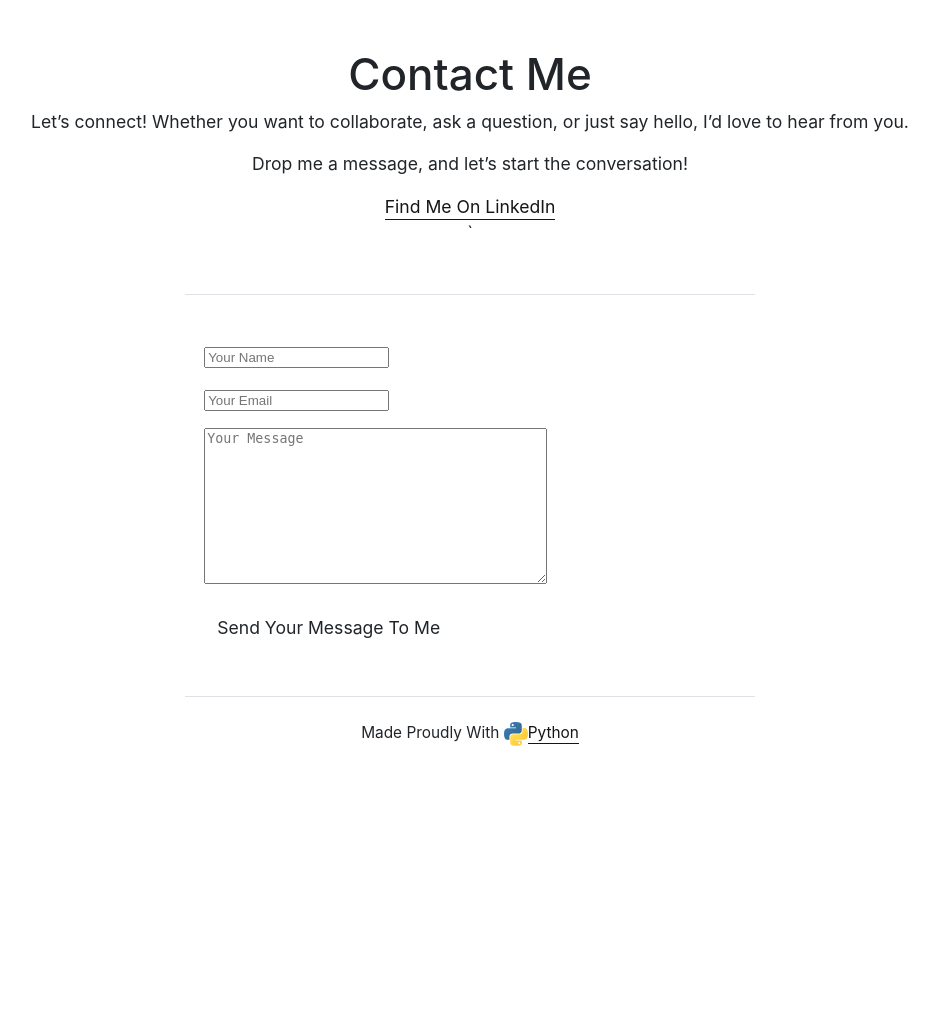
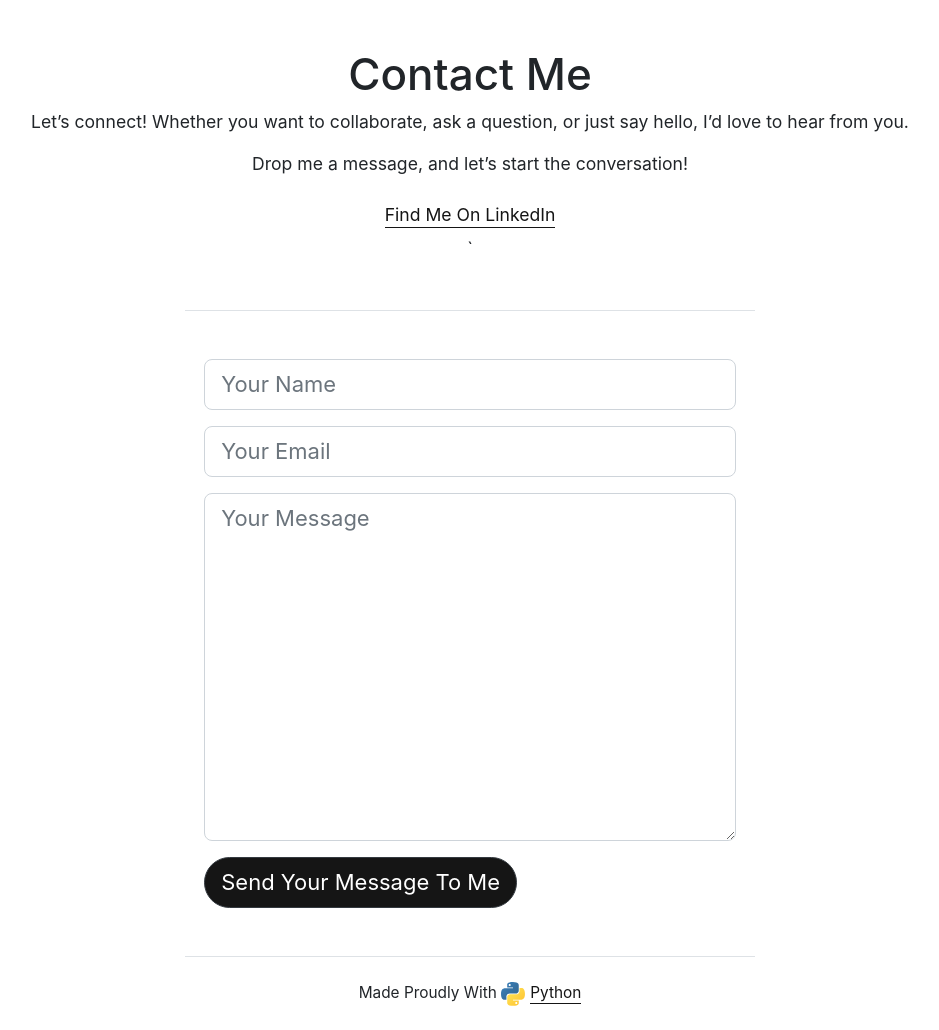
Before and after one commit to didogrigorov/didodiary, a Django app: page /contact/ in a window 1280 px wide. Shown: the part 99-1129 px from the top of the page, without its empty margins (170-1109 px from the left). Before the commit the page ends 845 px from the top, so only its background shows below. Run offline with Django 5.2, Linux system fonts and the light colour scheme; some libraries are stand-ins or nearby versions.

Commit message:
Changes to html files - 2

```diff
--- a/templates/contact.html
+++ b/templates/contact.html
@@ -2,7 +2,7 @@
 {% load static %}
 {% block title %}Contact Me or Find Me on LinkedIn - Dido Grigorov{% endblock %}
 {% block canonical %}<link rel="canonical" href="https://didogrigorov.me/contact/" />{% endblock %}
-{% block styling %}<link rel="stylesheet" href="{% static 'css/theme.min.css' %}">{% endblock %}
+{% block styling %}<link rel="stylesheet" href="{% static 'css/theme.css' %}">{% endblock %}
 {% block content %}
 
     <main>
```
